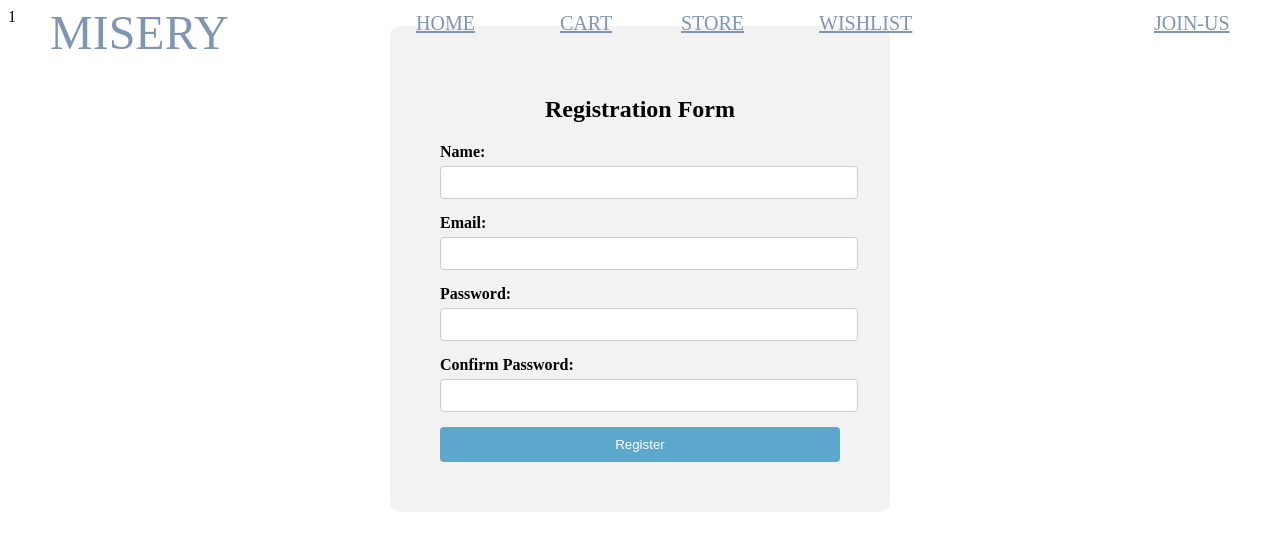
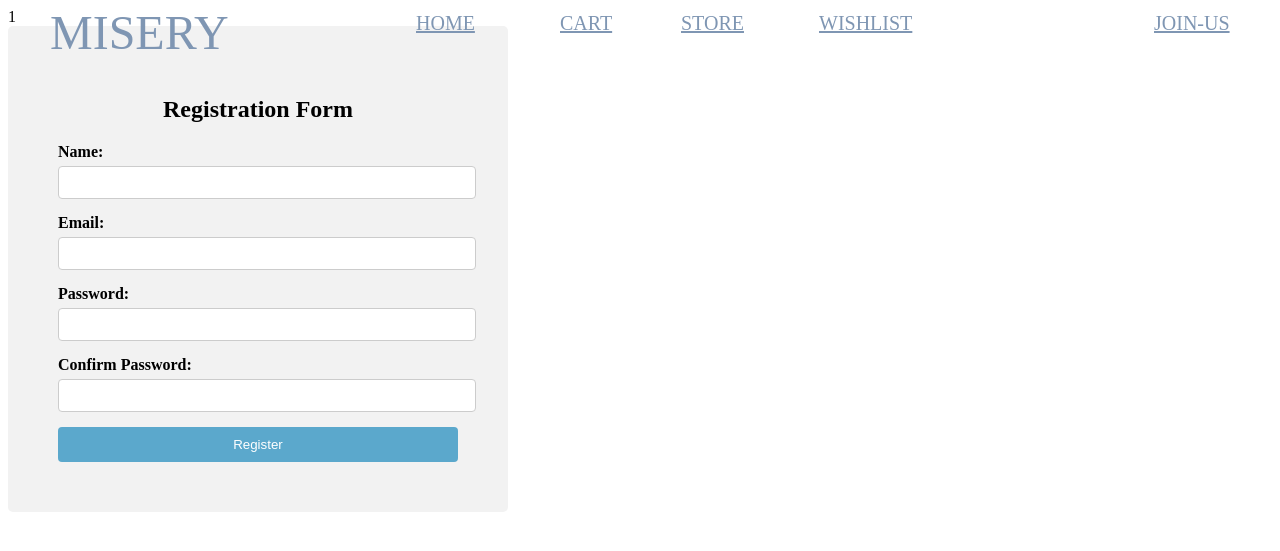
Before and after one commit to enani26/SWE-project, a PHP site: page /views/pages/signup.php in a window 1280 px wide. Shown: the top 551 px of the page. Run offline with PHP 8.4, Linux system fonts and the light colour scheme.

Commit message:
marginnn

```diff
--- a/public/css/signup.css
+++ b/public/css/signup.css
@@ -1,9 +1,9 @@
 .container {
     max-width: 400px;
-    margin: 0 auto;
+    margin: 10auto;
     padding: 50px;
     background-color: #f2f2f2;
-    border-radius: 10px;
+    border-radius: 5px;
   }
 
   h2 {
```
